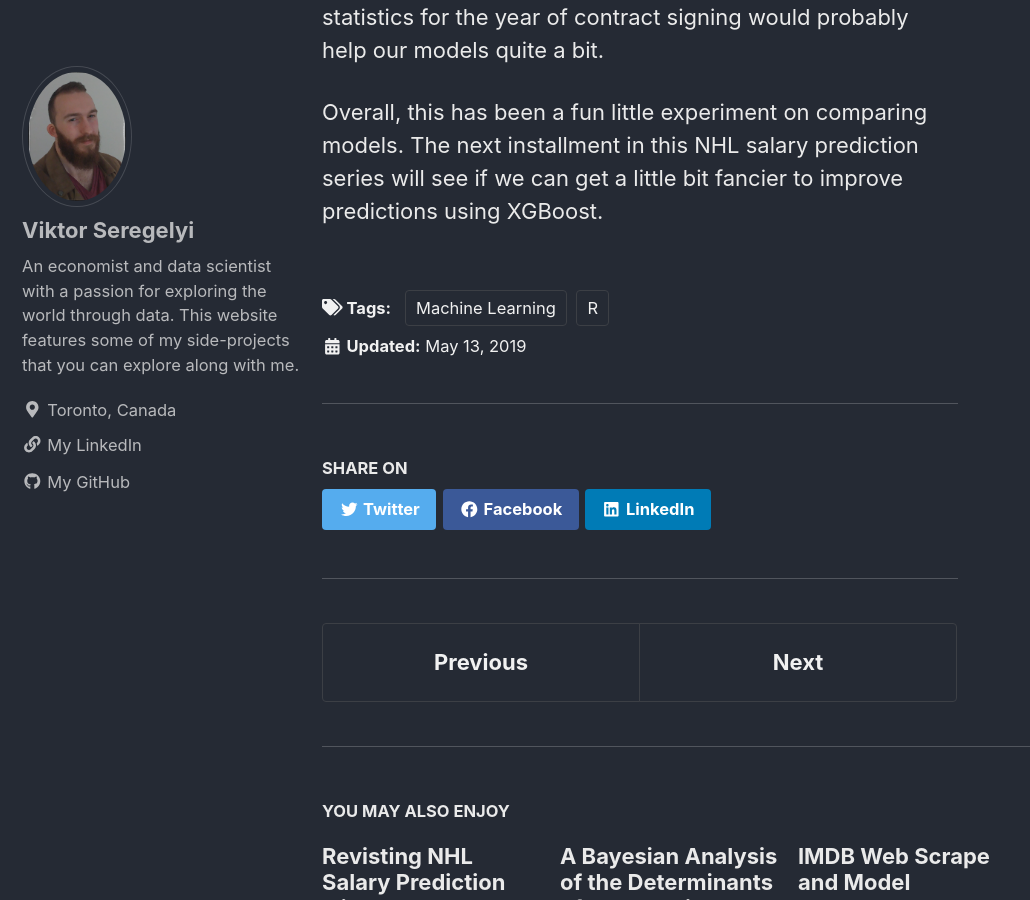
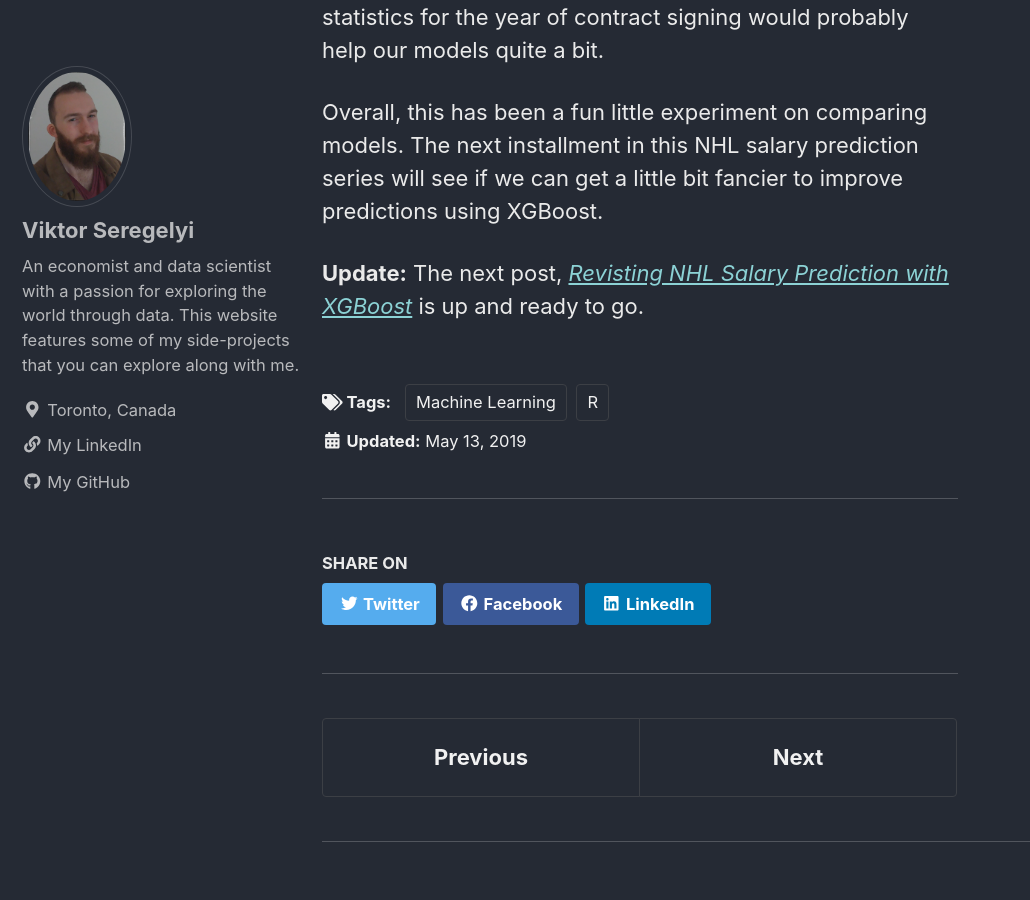
Before and after one commit to ViktorSeregelyi/ViktorSeregelyi.github.io, a Jekyll site: the page built from _posts/2019-05-13-hockey.md, in a window 1280 px wide and 900 px high, scrolled down 11663 px. Shown: the whole window, without its empty margins (0-1030 px from the left). Built offline with Jekyll 4.4.1, drawn with Linux system fonts in a browser that asks for light colours; cached includes are drawn as plain includes; nearby versions of some CDN libraries.

Commit message:
Update 2019-05-13-hockey.md

```diff
--- a/_posts/2019-05-13-hockey.md
+++ b/_posts/2019-05-13-hockey.md
@@ -2,7 +2,7 @@
 title: "Predicting NHL Player Salaries"
 date: 2019-05-13
 tags: [Machine Learning, R]
-excerpt: "Predicting National Hockey League player salaries based on player characteristics and performance statistics"
+excerpt: "Predicting National Hockey League Player Salaries Based on Player Characteristics and Performance Statistics"
 ---
 
 ## Objective:
@@ -235,3 +235,5 @@ We see that K-NN model has the lowest test RMSE. The RBF kernel SVM performs bet
 So some of our models did alright, but why can't any of them make super accurate predictions? Inaccuracies could stem from player salaries being “sticky.” Since contracts are generally awarded for multi-year periods, yet player performance can fluctuate significantly over this time, player statistics and characteristics in the current year may not be strong predictors of player salary. This would especially be the case for young players still on entry-level contracts and aging veterans in the latter half of a long contract that was signed closer to their prime. Having player performance statistics for the year of contract signing would probably help our models quite a bit.
 
 Overall, this has been a fun little experiment on comparing models. The next installment in this NHL salary prediction series will see if we can get a little bit fancier to improve predictions using XGBoost.
+
+**Update:** The next post, *[Revisting NHL Salary Prediction with XGBoost](https://viktorseregelyi.github.io/hockey2/)* is up and ready to go.
```
